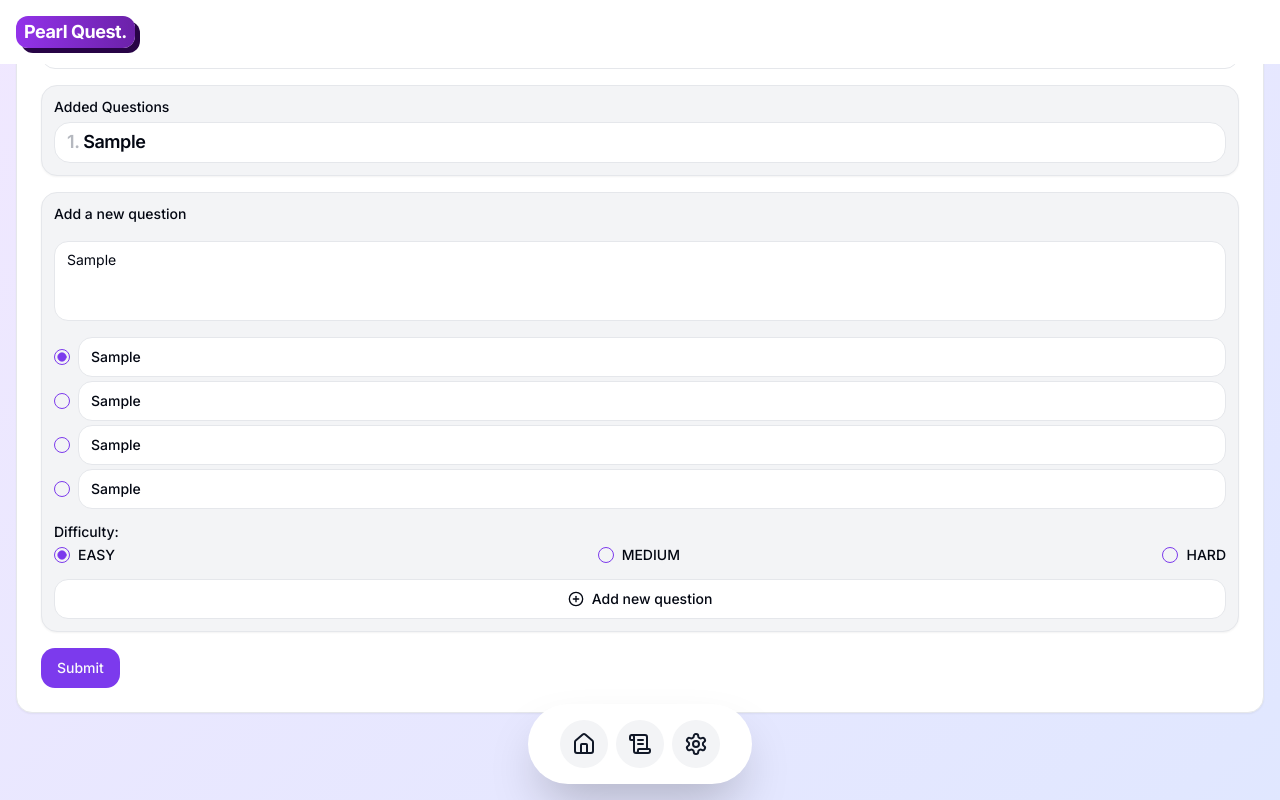
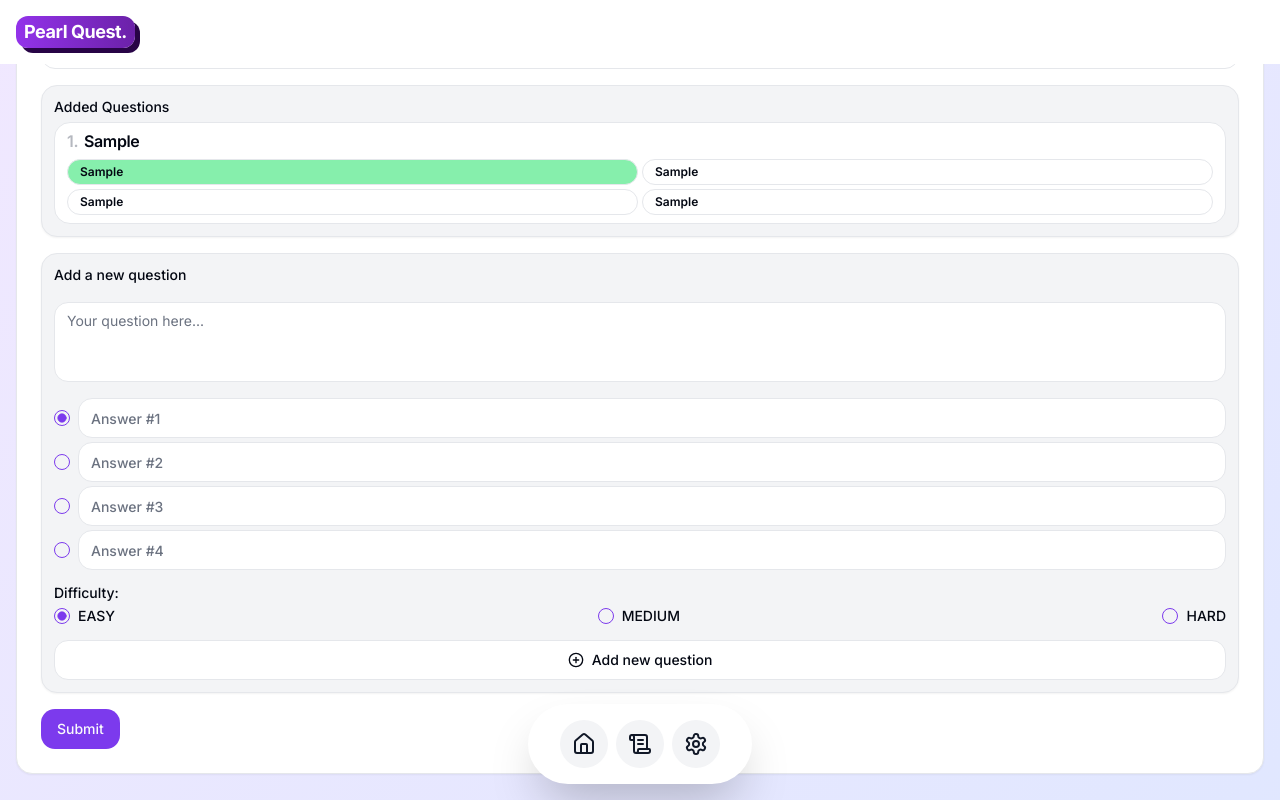
Before and after one commit to sheikhameen/pearl-quest, a Next.js app: page /sets/new in a window 1280 px wide. Both pictures are taken after typing "Sample", "Sample", "Sample", "Sample", "Sample" into the empty fields and a click on the button "Add new question". Shown: the part 360-1160 px from the top of the page. Built offline with nearby package versions, Linux system fonts and the light colour scheme.

Commit message:
Feat: functional question adding feature

```diff
--- a/src/app/(main)/sets/new/page.tsx
+++ b/src/app/(main)/sets/new/page.tsx
@@ -1,6 +1,6 @@
 "use client";
 
-import { z } from "zod";
+import { z, ZodError } from "zod";
 import { useForm } from "react-hook-form";
 import { zodResolver } from "@hookform/resolvers/zod";
 
@@ -28,12 +28,15 @@ import { Textarea } from "@/components/ui/textarea";
 import { PlusCircle } from "lucide-react";
 import { useState } from "react";
 import { $Enums, Prisma } from "@prisma/client";
+import { cn } from "@/lib/utils";
+import toast from "react-hot-toast";
 
 type QuestionWithAnswers = Prisma.QuestionGetPayload<{
   include: {
     answers: {
       select: {
         text: true;
+        isCorrect: true;
       };
     };
   };
@@ -41,6 +44,25 @@ type QuestionWithAnswers = Prisma.QuestionGetPayload<{
     setId: true;
   };
 }>;
+
+const answerSchema = z.object({
+  text: z
+    .string()
+    .min(1, "Answer cannot be empty.")
+    .max(32, "Answer cannot be longer than 32 characters"),
+  isCorrect: z.boolean(),
+});
+const questionSchema = z.object({
+  id: z.string(),
+  text: z
+    .string()
+    .min(1, "Question cannot be empty.")
+    .max(128, "Question cannot be longer than 128 characters"),
+  answers: answerSchema.array(),
+  difficulty: z.enum(["EASY", "MEDIUM", "HARD"], {
+    message: "Invalid value. Allowed values: EASY / MEDIUM / HARD",
+  }),
+});
 
 const formSchema = z.object({
   key: z
@@ -57,6 +79,8 @@ const formSchema = z.object({
     .max(256, "Description must have at most 256 characters"),
 });
 
+type AnswersMCQType = "answer-1" | "answer-2" | "answer-3" | "answer-4";
+
 const Page = () => {
   const [questions, setQuestions] = useState<QuestionWithAnswers[]>([]);
   const [newQuestionText, setNewQuestionText] = useState("");
@@ -64,6 +88,8 @@ const Page = () => {
   const [newQuestionAnswer2, setNewQuestionAnswer2] = useState("");
   const [newQuestionAnswer3, setNewQuestionAnswer3] = useState("");
   const [newQuestionAnswer4, setNewQuestionAnswer4] = useState("");
+  const [newQuestionCorrectAnswer, setNewQuestionCorrectAnswer] =
+    useState<AnswersMCQType>("answer-1");
   const [newQuestionDifficulty, setNewQuestionDifficulty] =
     useState<$Enums.Difficulty>("EASY");
   const difficulties: $Enums.Difficulty[] = ["EASY", "MEDIUM", "HARD"];
@@ -83,21 +109,59 @@ const Page = () => {
     console.log(values);
   }
 
-  const handleAddNewQuestion = () => {
-    setQuestions([
-      ...questions,
-      {
+  const resetNewQuestionForm = () => {
+    setNewQuestionText("");
+    setNewQuestionAnswer1("");
+    setNewQuestionAnswer2("");
+    setNewQuestionAnswer3("");
+    setNewQuestionAnswer4("");
+    setNewQuestionCorrectAnswer("answer-1");
+    setNewQuestionDifficulty("EASY");
+  };
+
+  const handleAddNewQuestion = async () => {
+    const existingQuestion = questions.find((q) => q.text === newQuestionText);
+
+    if (existingQuestion) {
+      toast.error("You cannot have the same question again.");
+      return;
+    }
+
+    try {
+      const question = {
         id: questions.length.toString(),
         text: newQuestionText,
         difficulty: newQuestionDifficulty,
         answers: [
-          { text: newQuestionAnswer1 },
-          { text: newQuestionAnswer2 },
-          { text: newQuestionAnswer3 },
-          { text: newQuestionAnswer4 },
+          {
+            text: newQuestionAnswer1,
+            isCorrect: newQuestionCorrectAnswer === "answer-1",
+          },
+          {
+            text: newQuestionAnswer2,
+            isCorrect: newQuestionCorrectAnswer === "answer-2",
+          },
+          {
+            text: newQuestionAnswer3,
+            isCorrect: newQuestionCorrectAnswer === "answer-3",
+          },
+          {
+            text: newQuestionAnswer4,
+            isCorrect: newQuestionCorrectAnswer === "answer-4",
+          },
         ],
-      },
-    ]);
+      };
+
+      const parsedQuestion = await questionSchema.parseAsync(question);
+
+      setQuestions([...questions, parsedQuestion]);
+
+      resetNewQuestionForm();
+    } catch (error: unknown) {
+      if (error instanceof ZodError) {
+        toast.error(error.issues[0].message);
+      }
+    }
   };
 
   return (
@@ -159,12 +223,25 @@ const Page = () => {
               )}
               {questions.map((question) => (
                 <Card key={question.id} className="py-2 px-3 shadow-none">
-                  <CardTitle className="text-lg leading-tight">
-                    <span className="text-muted-foreground/50">
+                  <CardTitle className="text-md leading-tight">
+                    <span className="text-muted-foreground/50 mr-1.5">
                       {parseInt(question.id) + 1}.
-                    </span>{" "}
+                    </span>
                     {question.text}
                   </CardTitle>
+                  <CardContent className="p-0 pt-2 text-xs font-semibold grid grid-cols-2 gap-1">
+                    {question.answers.map((answer, index) => (
+                      <div
+                        key={index}
+                        className={cn(
+                          "border rounded-lg py-1 px-3",
+                          answer.isCorrect && "bg-green-300"
+                        )}
+                      >
+                        {answer.text}
+                      </div>
+                    ))}
+                  </CardContent>
                 </Card>
               ))}
             </Card>
@@ -176,7 +253,13 @@ const Page = () => {
                 value={newQuestionText}
                 onChange={({ target }) => setNewQuestionText(target.value)}
               />
-              <RadioGroup defaultValue="answer-1" className="gap-1">
+              <RadioGroup
+                className="gap-1"
+                value={newQuestionCorrectAnswer}
+                onValueChange={(value: AnswersMCQType) =>
+                  setNewQuestionCorrectAnswer(value)
+                }
+              >
                 <div className="flex items-center space-x-2">
                   <RadioGroupItem value="answer-1" id="answer-1" />
                   <Label htmlFor="answer-1" className="w-full">
```
